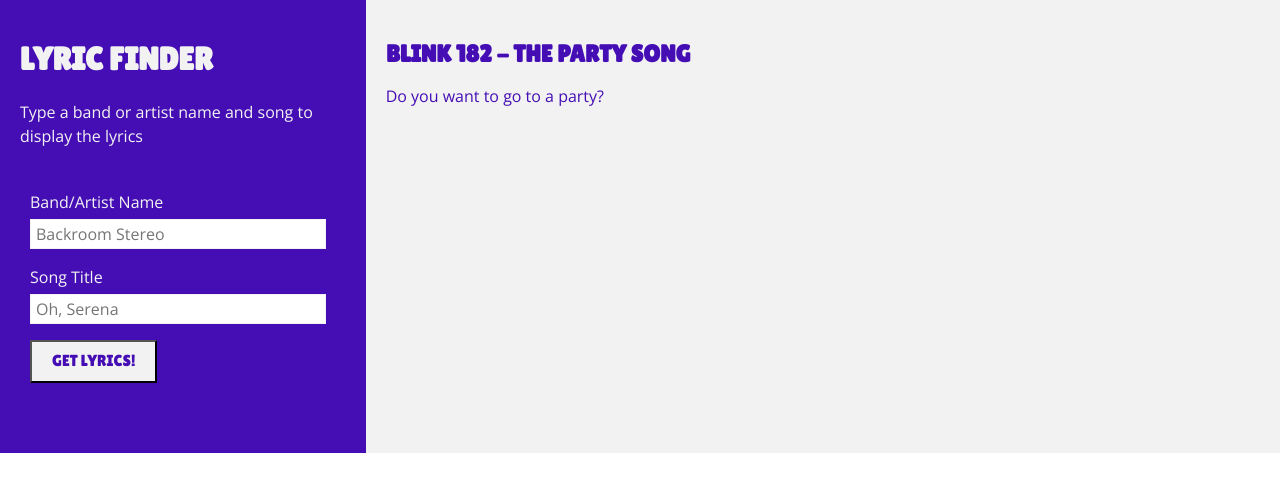
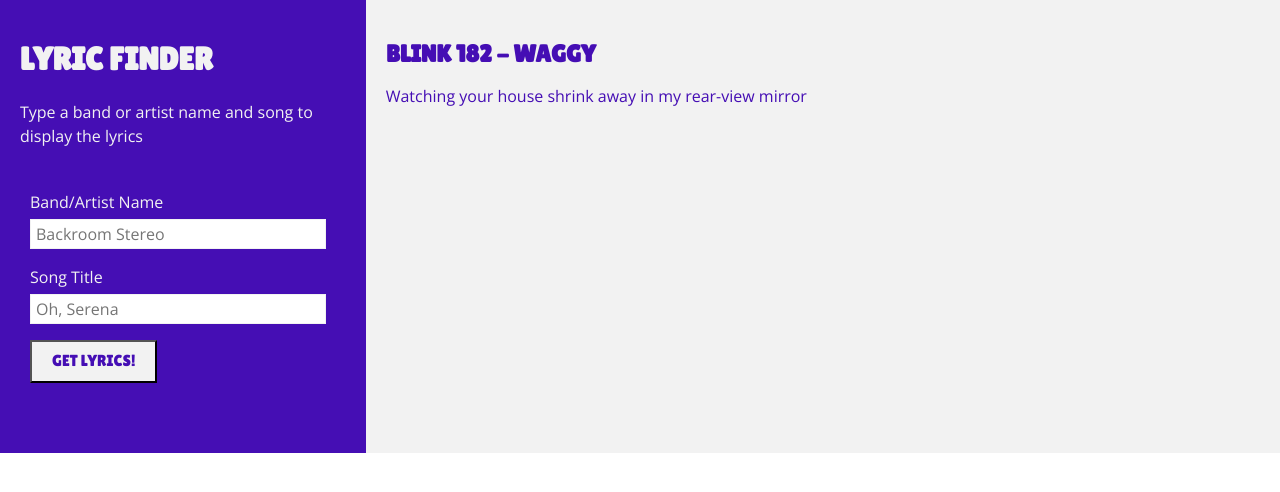
Before and after one commit to marktiddy/lyric-finder, a plain HTML site: page index.html in a window 1280 px wide. Drawn offline with nearby package versions, Linux system fonts and the light colour scheme.

Commit message:
Basic content filled with jQuery

```diff
--- a/index.html
+++ b/index.html
@@ -28,8 +28,7 @@
       </form>
     </div>
     <div class="lyric--grid__item main-content">
-      <h2 class="lyrics-title">Blink 182 - The Party Song</h2>
-      <p class="lyrics-content">Do you want to go to a party?</p>
+
     </div>
   </div>
 </body>
--- a/js/script.js
+++ b/js/script.js
@@ -0,0 +1,41 @@
+var lyricRepository = (function () {
+
+  var apiUrl = 'https://api.lyrics.ovh/v1/';
+
+
+  var lyricObject = {
+    band: 'Blink 182',
+    title: 'Waggy',
+    lyrics: 'Watching your house shrink away in my rear-view mirror'
+  }
+
+  function getLyrics() {
+    return lyricObject;
+  }
+
+  function loadContent() {
+    //Load the lyrics
+    var lyrics = getLyrics();
+
+    //Let's get our parent grid class first
+    var $parentGridItem = $('.main-content');
+
+    //Create a new element for the title
+    var $newTitle = $(`<h2 class="lyrics-title">${lyrics.band} - ${lyrics.title}</h2>`);
+
+    //Create the lyric item
+    var $newLyrics = $(`<p class="lyrics-content">${lyrics.lyrics}</p>`);
+
+    //Finally, let's append the content
+    $parentGridItem.append($newTitle).append($newLyrics);
+  }
+
+
+  return {
+    getLyrics: getLyrics,
+    loadContent: loadContent,
+  }
+})();
+
+//Load the default lyrics
+lyricRepository.loadContent();
```
